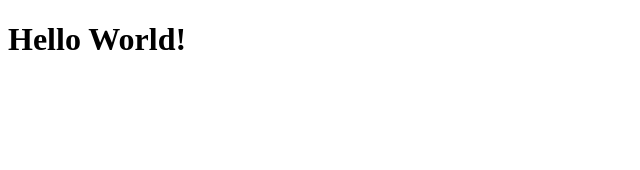
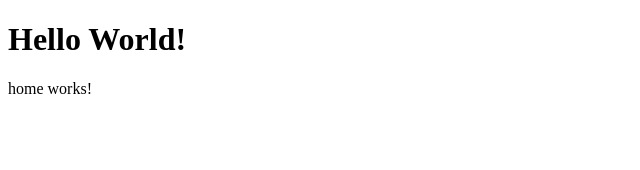
Before and after one commit to donchi-donald/angular_learn_februar, an Angular app: page / in a window 1280 px wide. Shown: the top 170 px of the page, without its empty margins (0-640 px from the left). Built offline with nearby package versions, Linux system fonts and the light colour scheme.

Commit message:
add home component

```diff
--- a/src/app/app.component.html
+++ b/src/app/app.component.html
@@ -1 +1,2 @@
 <h1>Hello World!</h1>
+<app-home></app-home>
--- a/src/app/app.module.ts
+++ b/src/app/app.module.ts
@@ -1,11 +1,13 @@
 import { NgModule } from '@angular/core';
 import { BrowserModule } from '@angular/platform-browser';
 import { AppComponent } from './app.component';
+import { HomeComponent } from './home/home.component';
 
 
 @NgModule({
   declarations: [
-    AppComponent
+    AppComponent,
+    HomeComponent
   ],
   imports: [
     BrowserModule
--- /dev/null
+++ b/src/app/home/home.component.html
@@ -0,0 +1 @@
+<p>home works!</p>
```
Also changed, not shown: src/app/home/home.component.ts (added, +10 -0 lines), src/app/home/home.component.css (added), 1 other file (tests, documents, lock files or other folders).
